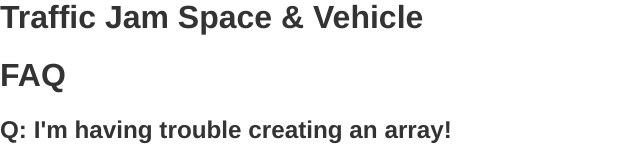
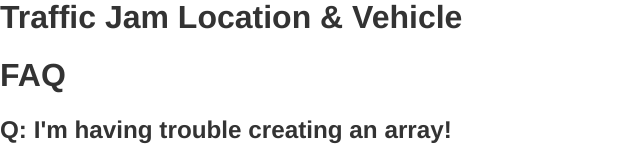
Before and after one commit to onzfonz/appdevhelp, a Gatsby site: page /tjspacevehicle/ in a window 1280 px wide. Shown: the top 160 px of the page, without its empty margins (0-640 px from the left). Built offline with nearby package versions, Linux system fonts and the light colour scheme; Gatsby itself is replaced by a stand-in of ours; some packages are replaced by stand-ins of ours.

Commit message:
Update tjspacevehicle.md

```diff
--- a/src/docs/tjspacevehicle.md
+++ b/src/docs/tjspacevehicle.md
@@ -1,5 +1,5 @@
 ---
-title: Traffic Jam Space & Vehicle
+title: Traffic Jam Location & Vehicle
 ---
 
 # FAQ
```
